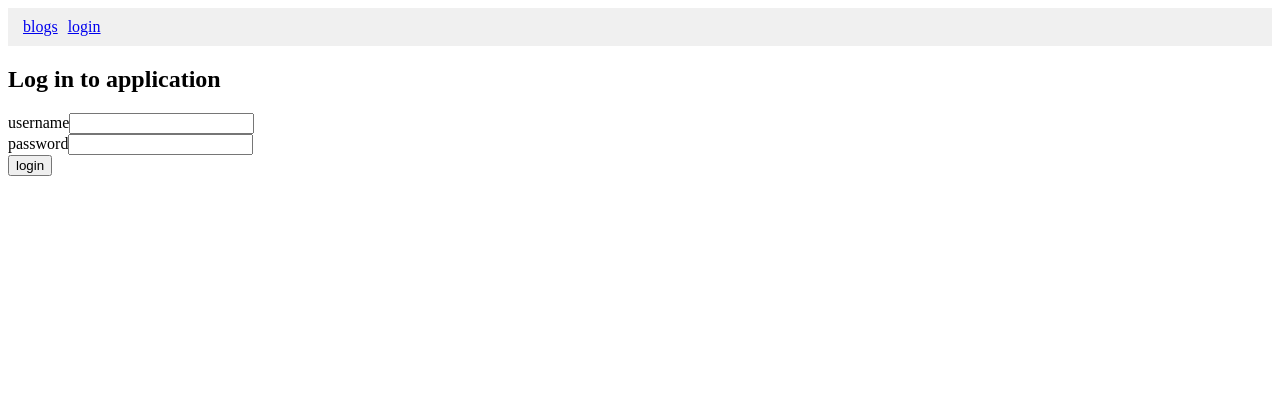
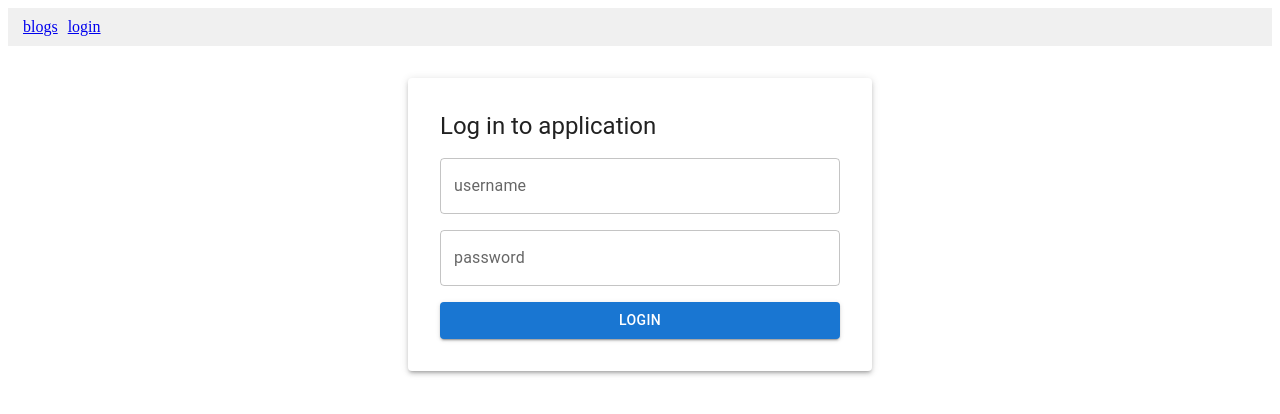
Before and after one commit to elisaliukkonen/FullStack, a React (Vite) app in the folder osa5/bloglist-frontend/: page /login in a window 1280 px wide. Shown: the top 414 px of the page. Built offline with nearby package versions, Linux system fonts and the light colour scheme.

Commit message:
Update LoginForm.jsx

```diff
--- a/osa5/bloglist-frontend/src/components/LoginForm.jsx
+++ b/osa5/bloglist-frontend/src/components/LoginForm.jsx
@@ -1,27 +1,34 @@
+import { TextField, Button, Paper, Typography, Box } from '@mui/material'
+
 const LoginForm = ({ handleLogin, username, setUsername, password, setPassword }) => {
   return (
-    <div>
-      <h2>Log in to application</h2>
+    <Box sx={{ display: 'flex', justifyContent: 'center', mt: 4 }}>
+      <Paper elevation={3} sx={{ padding: 4, width: 400 }}>
+        <Typography variant="h5" sx={{ mb: 2 }}>Log in to application</Typography>
         <form onSubmit={handleLogin}>
-        <div>
-          username
-          <input
-            type="text"
+          <Box sx={{ mb: 2 }}>
+            <TextField
+              fullWidth
+              label="username"
               value={username}
               onChange={({ target }) => setUsername(target.value)}
             />
-        </div>
-        <div>
-          password
-          <input
+          </Box>
+          <Box sx={{ mb: 2 }}>
+            <TextField
+              fullWidth
               type="password"
+              label="password"
               value={password}
               onChange={({ target }) => setPassword(target.value)}
             />
-        </div>
-        <button type="submit">login</button>
+          </Box>
+          <Button type="submit" variant="contained" fullWidth>
+            login
+          </Button>
         </form>
-    </div>
+      </Paper>
+    </Box>
   )
 }
 
```
Lines whose indentation alone changed are shown as unchanged.
